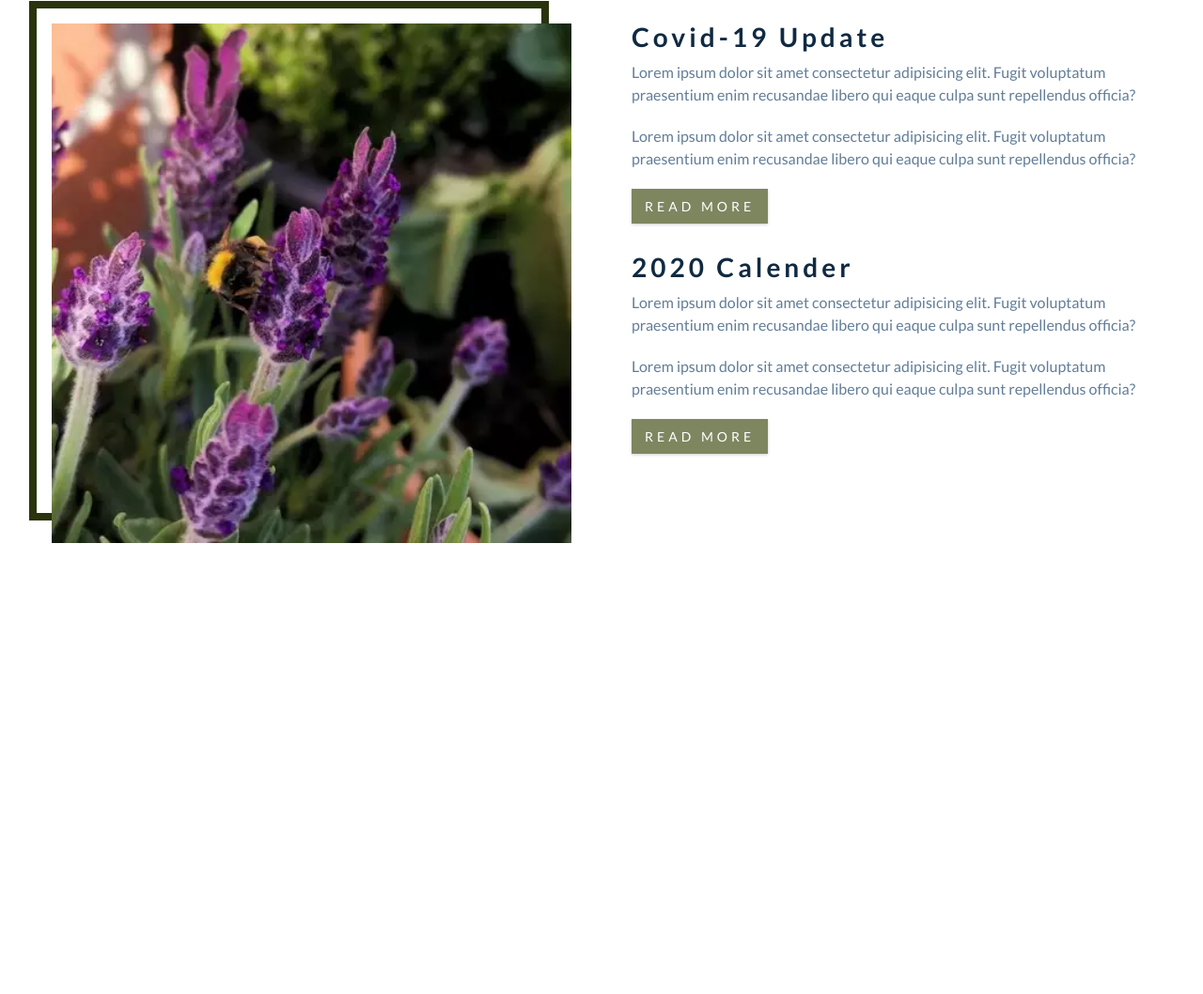
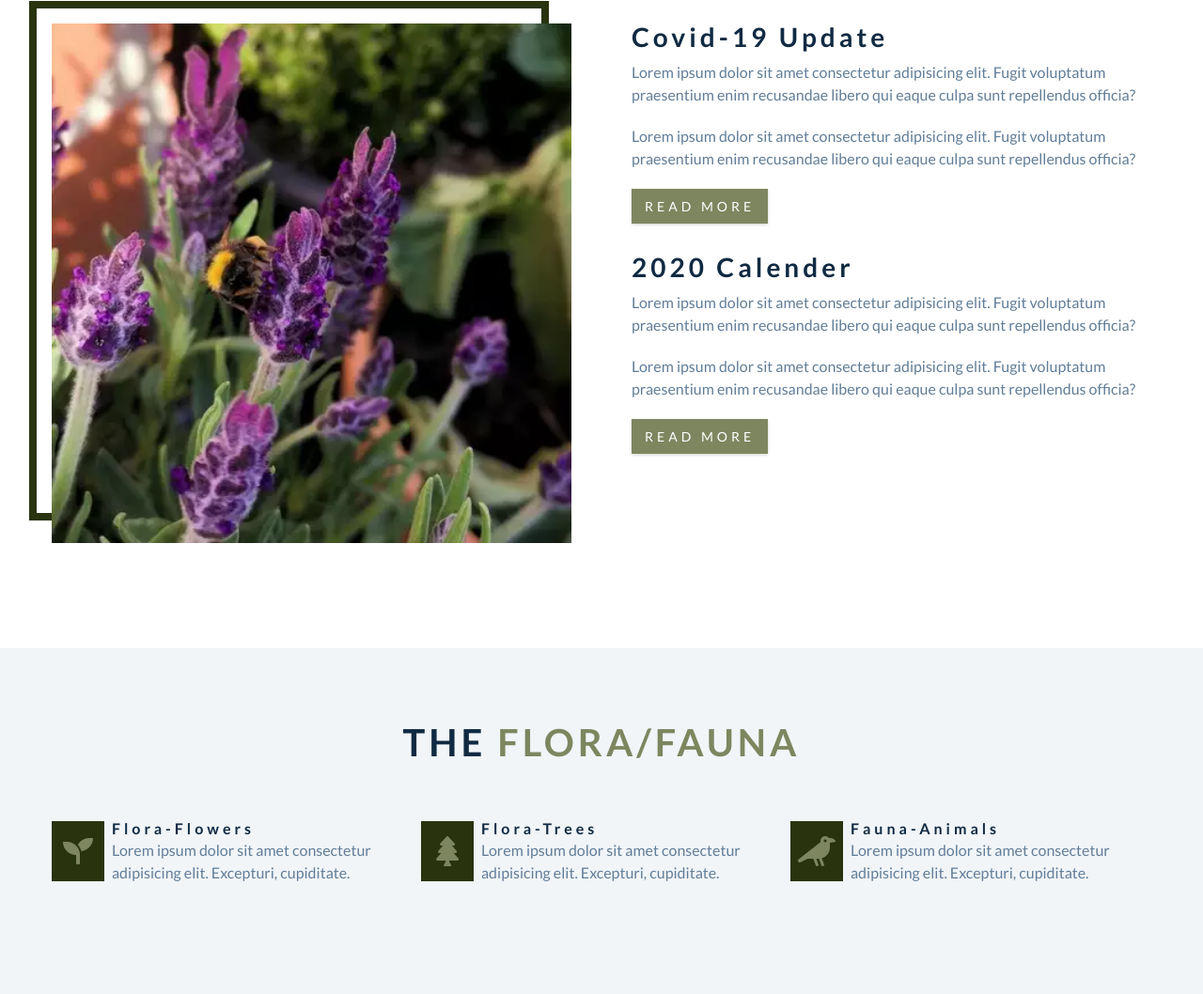
Before and after one commit to OwenMcCabeDev/holywell-dene, a plain HTML site: page index.html in a window 1280 px wide. Shown: the part 959-2017 px from the top of the page at 94% size. Before the commit the page ends 1649 px from the top, so only its background shows below. Drawn offline with Linux system fonts and the light colour scheme.

Commit message:
added flora/fauna section

```diff
--- a/css/styles.css
+++ b/css/styles.css
@@ -273,7 +273,62 @@ About
 Services
 ===============
 */
-
+.services {
+  background: var(--clr-grey-10);
+}
+.service {
+  text-align: center;
+  margin-bottom: 3rem;
+}
+.service-icon {
+  background: var(--clr-primary-1);
+  color: var(--clr-primary-5);
+  padding: 0.5rem;
+  display: inline-block;
+  font-size: 2rem;
+  margin-bottom: 1.5rem;
+  transition: var(--transition);
+}
+.service-icon:hover {
+  background: var(--clr-primary-5);
+  color: var(--clr-primary-1);
+}
+.service-text {
+  max-width: 20rem;
+  margin-left: auto;
+  margin-right: auto;
+}
+@media screen and (min-width: 576px) {
+  .services-center {
+    display: flex;
+    justify-content: space-between;
+    flex-wrap: wrap;
+  }
+  .service {
+    flex: 0 0 calc (50% - 1rem);
+    margin-bottom: 1rem;
+  }
+}
+@media screen and (min-width: 992px) {
+  .service {
+    flex: 0 0 calc (33.33% - 1rem);
+  }
+}
+@media screen and (min-width: 1170px) {
+  .service {
+    display: flex;
+    text-align: left;
+  }
+  .service-icon {
+    align-self: start;
+  }
+  .service-info {
+    padding-left: 0.5rem;
+  }
+  .service-title {
+    margin-bottom: 0.2rem;
+  }
+}
 /*
 ===============
 Featured Tours
--- a/index.html
+++ b/index.html
@@ -82,6 +82,58 @@
     <!-- end of about section -->
 
     <!-- services -->
+
+    <section class="section services" id="services">
+      <!-- title -->
+      <div class="section-title">
+        <h2>the <span>flora/fauna</span></h2>
+      </div>
+      <!-- end of title -->
+      <div class="section-center services-center">
+        <!-- single service -->
+        <article class="service">
+          <a href="#" class="service-icon">
+            <i class="fas fa-seedling fa-fw"></i>
+          </a>
+          <div class="service-info">
+            <h4 class="service-title">flora-flowers</h4>
+            <p class="service-text">
+              Lorem ipsum dolor sit amet consectetur adipisicing elit.
+              Excepturi, cupiditate.
+            </p>
+          </div>
+        </article>
+        <!-- end of single service -->
+        <!-- single service -->
+        <article class="service">
+          <a href="#" class="service-icon">
+            <i class="fas fa-tree fa-fw"></i>
+          </a>
+          <div class="service-info">
+            <h4 class="service-title">flora-trees</h4>
+            <p class="service-text">
+              Lorem ipsum dolor sit amet consectetur adipisicing elit.
+              Excepturi, cupiditate.
+            </p>
+          </div>
+        </article>
+        <!-- end of single service -->
+        <!-- single service -->
+        <article class="service">
+          <a href="#" class="service-icon"
+            ><i class="fas fa-crow fa-fw" href="www.google.co.uk"></i>
+          </a>
+          <div class="service-info">
+            <h4 class="service-title">fauna-animals</h4>
+            <p class="service-text">
+              Lorem ipsum dolor sit amet consectetur adipisicing elit.
+              Excepturi, cupiditate.
+            </p>
+          </div>
+        </article>
+        <!-- end of single service -->
+      </div>
+    </section>
     <!--end services -->
 
     <!-- featured tours -->
```
Also changed, not shown: images/mainnothercopy.jpeg, images/tour-1.jpeg, images/tour-2.jpeg, images/tour-3.jpeg (deleted), images/tour-3.jpg (added), images/tour-4.jpeg (deleted), images/tour-4.jpg (added), images/tour-5.jpeg (deleted), images/tour-5.jpg (added), images/tour-6.jpeg (deleted), images/tour-6.jpg (added).
